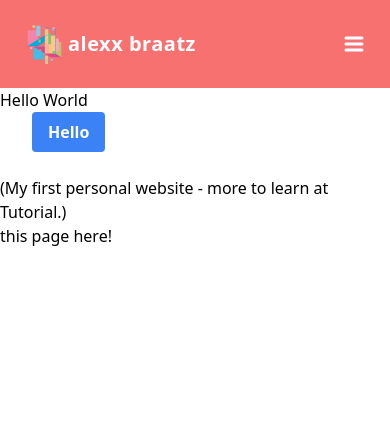
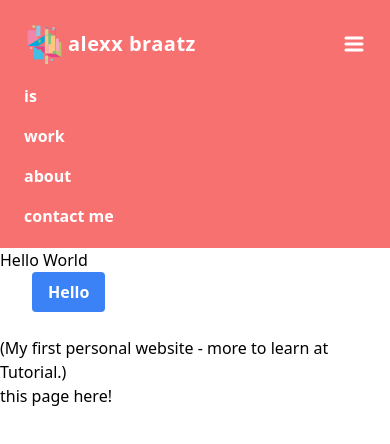
Before and after one commit to alexbraatz/home_base, a Next.js app: page / in a window 390 px wide. Both pictures are taken after a click on the button 354 px from the left and 44 px from the top of the page. Shown: the top 444 px of the page. Built offline with nearby package versions, Linux system fonts and the light colour scheme.

Commit message:
navbar responding as expected on mobile - still not deploying correctly

```diff
--- a/components/Navbar.js
+++ b/components/Navbar.js
@@ -7,7 +7,9 @@ export const Navbar = () => {
 	const [active, setActive] = useState(false);
 
 	const handleClick = () => {
+		console.log('in handleClick', active)
 		setActive(!active);
+		console.log('after click active:', active )
 	};
 
 	return (
@@ -56,10 +58,10 @@ export const Navbar = () => {
 
 				{/* Creates inline menu options to display */}
 
-        <div className={`${ active ? '' : 'hidden'} hidden w-full lg:inline-flex lg:flex-grow lg:w-auto`}>
+        <div className={`${ active ? '' : 'hidden'} w-full lg:inline-flex lg:flex-grow lg:w-auto`}>
 					{/* Use ternary operator in div to decide to or not to display content of the div*/}
 
-          <div className='lg:inline-flex lg:flex-row lg:ml-auto lg:w-auto w-full lg:items-center items-start  flex flex-col lg:h-auto'>
+					<div className='lg:inline-flex lg:flex-row lg:ml-auto lg:w-auto w-full lg:items-center items-start  flex flex-col lg:h-auto'>
             <Link href='/'>
               <a className='lg:inline-flex lg:w-auto w-full px-3 py-2 rounded text-white font-bold items-center justify-center hover:bg-green-600 hover:text-white '>
                 is
```
